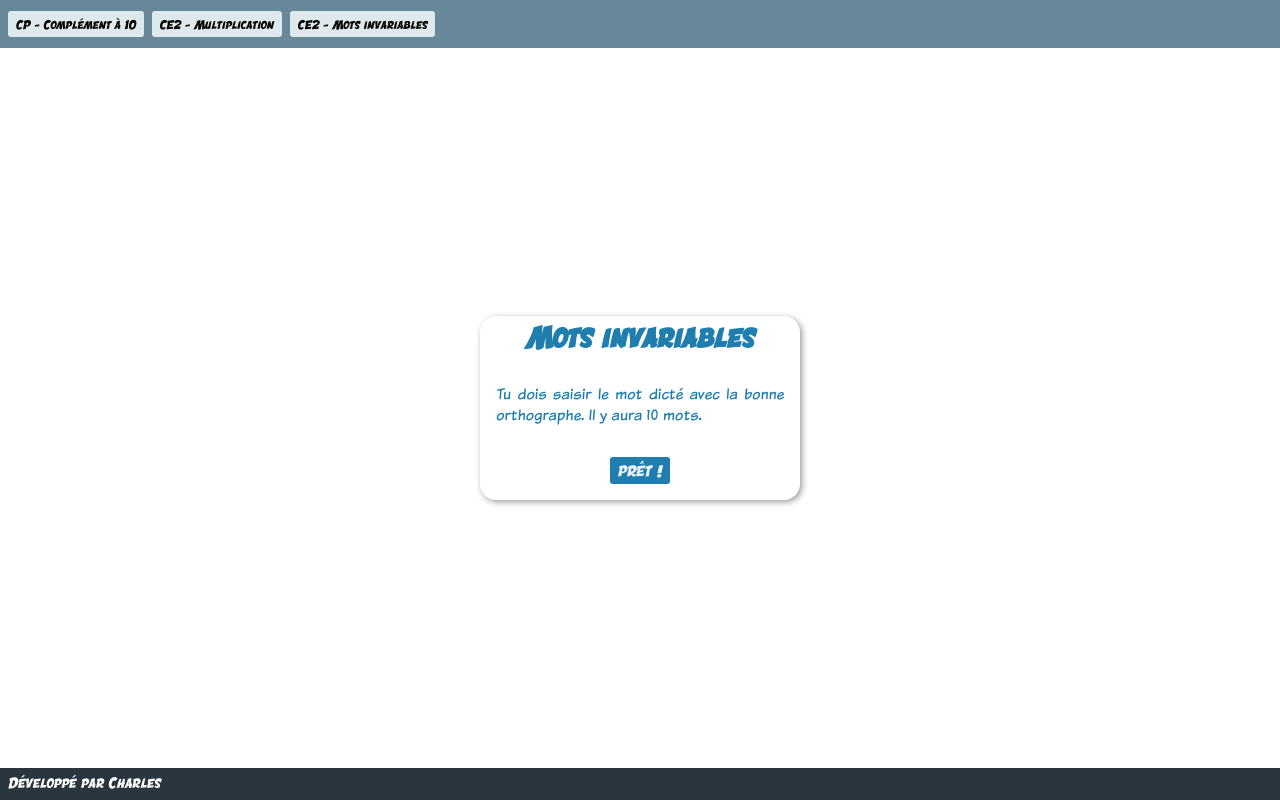
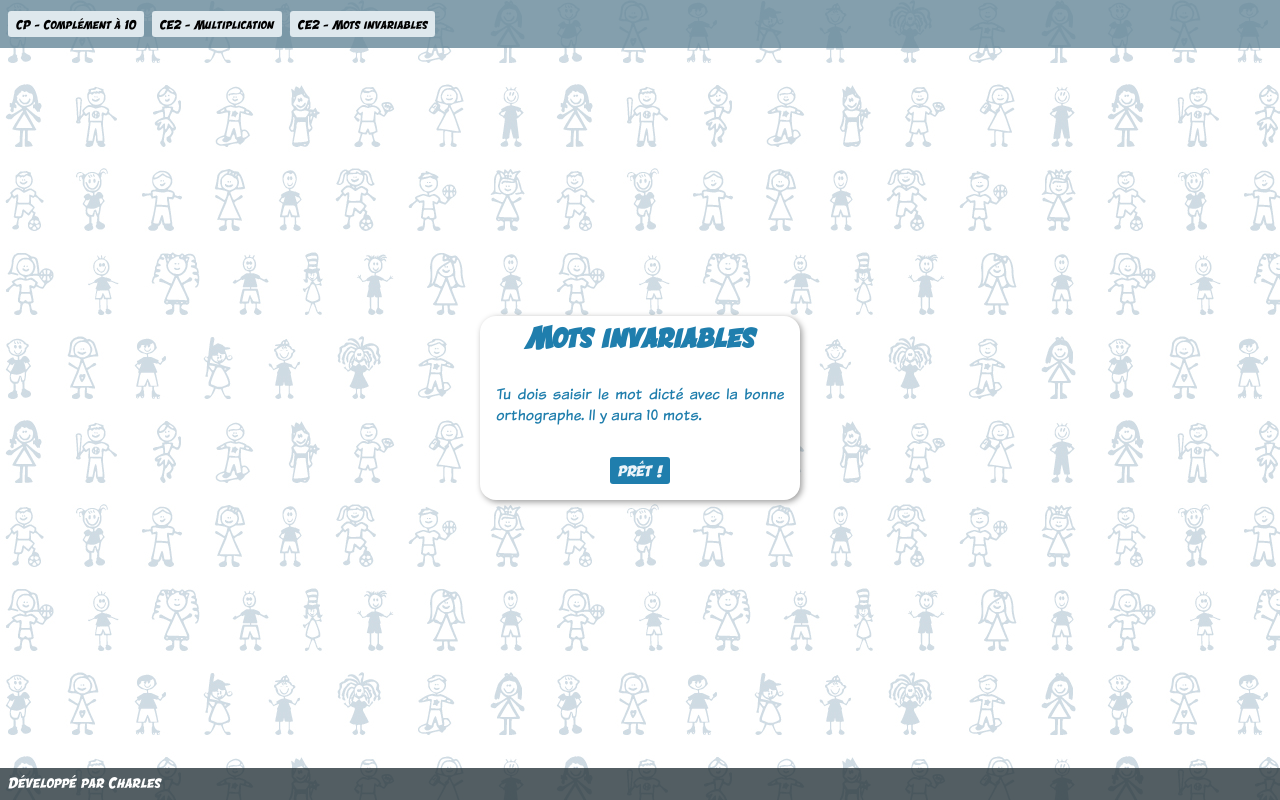
Before and after one commit to GBMan/exercices-enfants, a React (Create React App) app: page / in a window 1280 px wide. Built offline with nearby package versions, Linux system fonts and the light colour scheme.

Commit message:
Ajout d'un background.

```diff
--- a/src/components/exercices/Invariables.js
+++ b/src/components/exercices/Invariables.js
@@ -1,5 +1,5 @@
 import React from 'react'
-import { getRandom_1_to_9, convertMillisecondsToMinutesSeconds } from '../../utils/misc'
+import { convertMillisecondsToMinutesSeconds } from '../../utils/misc'
 import { FORMAT } from '../../utils/const'
 import OralTemplate from './OralTemplate'
 
--- a/src/scss/app.scss
+++ b/src/scss/app.scss
@@ -7,7 +7,8 @@
   box-sizing: border-box;
 }
 body {
-  font-family:$font-engcomica;
+  background-image: url('/bg.jpg');
+  font-family: $font-engcomica;
   margin: 0;
 }
 h1 {
@@ -20,7 +21,7 @@ h1 {
   height: 100vh;
   width: 100vw;
   &--header {
-    background-color: hsl(var(--main-tint), 20%, 50%);
+    background-color: hsla(var(--main-tint), 20%, 50%, .8);
     display: flex;
     align-items: center;
     height: 3rem;
@@ -43,7 +44,7 @@ h1 {
     padding: .5rem;
   }
   &--footer {
-    background-color: hsl(var(--main-tint), 20%, 20%);
+    background-color: hsla(var(--main-tint), 20%, 20%, .8);
     color: hsl(150, 50%, 100%);
     padding: .5rem .5rem .5rem;
     width: 100vw;
--- a/src/scss/components/_exercice.scss
+++ b/src/scss/components/_exercice.scss
@@ -1,4 +1,5 @@
 .exercice {
+    background-color: #fff;
     border-radius: 1rem;
     box-shadow: 2px 2px 6px rgba(0, 0, 0, 0.4);
     color: hsl(var(--main-tint), 70%, 40%);
```
Also changed, not shown: public/bg.jpg (added), 1 other file (tests, documents, lock files or other folders).
